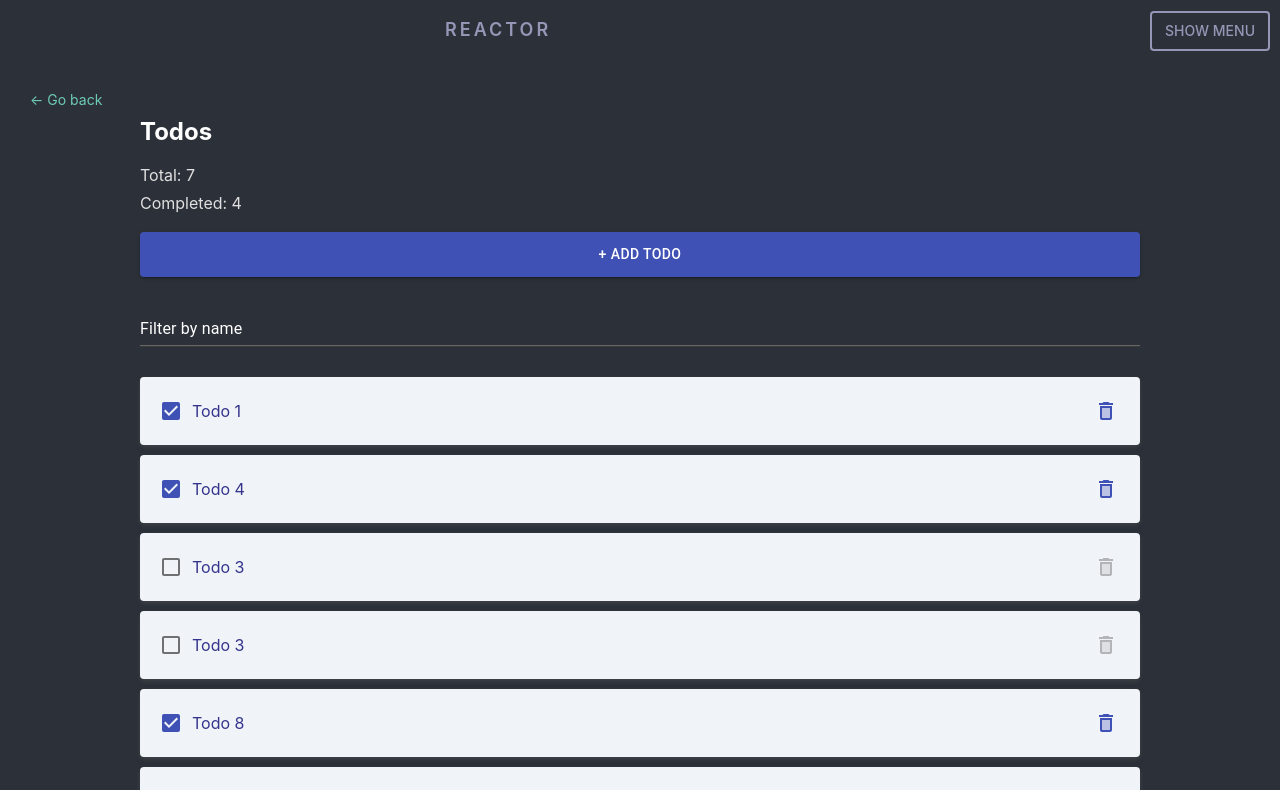
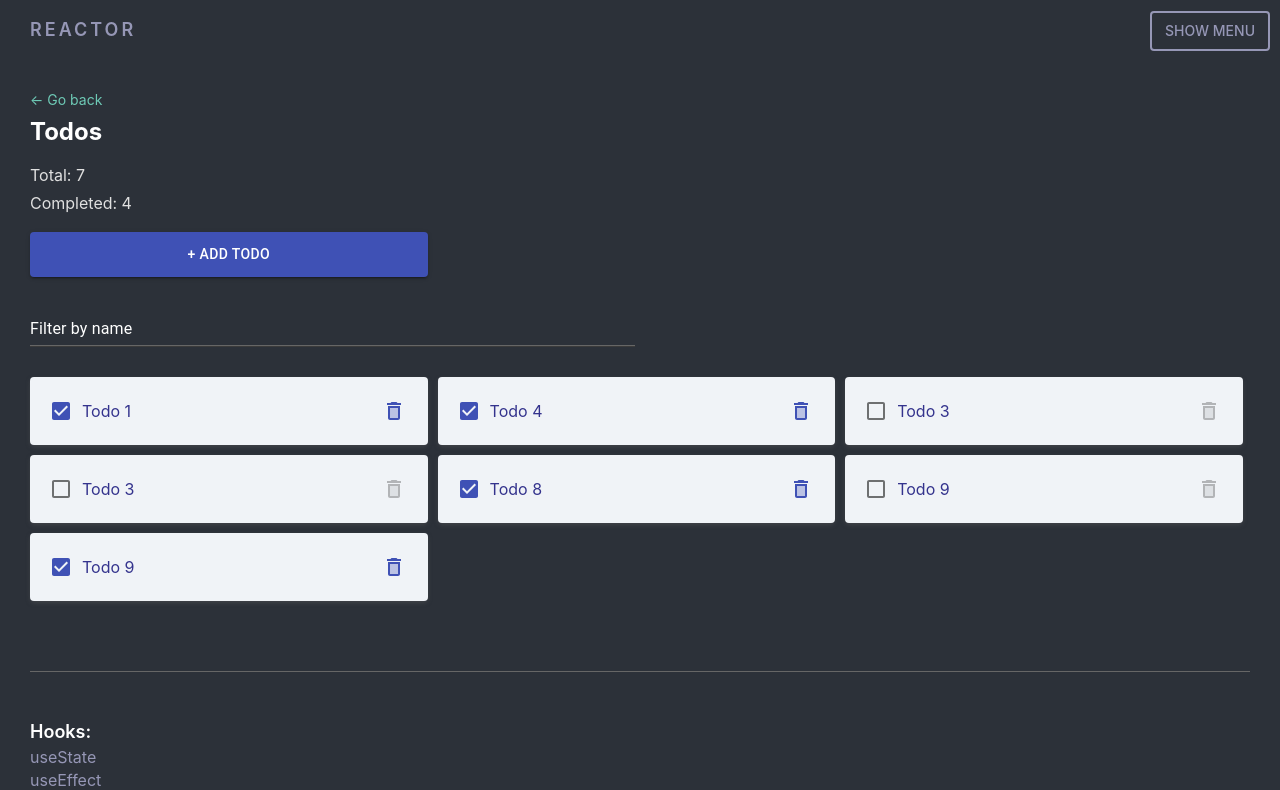
Before and after one commit to itstoreall/reactor, a React (Create React App) app: page /#/applications/todos in a window 1280 px wide. Shown: the top 790 px of the page. Built offline with nearby package versions, Linux system fonts and the light colour scheme; data requests are answered from the project's data file.

Commit message:
adds several styles to the Todos

```diff
--- a/src/components/Header/HeaderStyles.js
+++ b/src/components/Header/HeaderStyles.js
@@ -7,11 +7,19 @@ export default createUseStyles({
     display: 'flex',
     alignItems: 'center',
     margin: '0 auto',
-    maxWidth: 450,
     height: 60,
+
+    [`@media (max-width: 767px)`]: {
+      maxWidth: 450,
+    },
 
     [`@media (min-width: ${refs.tablet}px)`]: {
       paddingLeft: 30,
+    },
+
+    [`@media (min-width: ${refs.desktop}px)`]: {
+      width: '100%',
+      // maxWidth: 1440,
     },
   },
   logoLink: {
--- a/src/components/Modal/Modal.scss
+++ b/src/components/Modal/Modal.scss
@@ -1,5 +1,5 @@
 // Reused Modal
-@import "styles/shared.scss";
+@import 'styles/shared.scss';
 
 .Modal__backdrop {
   position: fixed;
@@ -7,7 +7,7 @@
   left: 0;
   width: 100vw;
   height: 100vh;
-  background-color: rgba(0, 0, 0, 0.5);
+  background-color: rgba(0, 0, 0, 0.7);
   z-index: 1;
 }
 
@@ -18,30 +18,26 @@
   display: flex;
   justify-content: center;
   align-items: center;
-  // min-width: 400px;
-  // min-height: 250px;
-  padding: 45px;
+  padding: 20px;
   background-color: #fff;
-  border-radius: 3px;
+  border-radius: 8px;
   transform: translate(-50%, -50%);
   box-shadow: $modalShadow;
 }
 
-// .ModaOpen__btn {
-//   height: 100px;
-// }
-
 .ModaClose__btn-wrap {
   position: absolute;
-  top: 8px;
-  right: 8px;
+  top: -45px;
+  right: -15px;
 
-  & .MuiIconButton-root {
-    padding: 5px;
+  // & .MuiIconButton-root {
+  // padding: 5px;
+  // background-color: red;
+
+  // & .MuiIconButton-label {
+  //   background-color: green;
+
+  & .MuiSvgIcon-root {
+    fill: red;
   }
-
-  // .ModaClose__btn {
-  //   width: 35px;
-  //   height: 35px;
-  // }
 }
--- a/src/components/Todos/TodoFilter.jsx
+++ b/src/components/Todos/TodoFilter.jsx
@@ -3,15 +3,26 @@ import { useSelector, useDispatch } from 'react-redux';
 import { changeFilter, todosSelectors } from '../../redux/todos';
 import { makeStyles } from '@material-ui/core/styles';
 import { TextField } from '@material-ui/core';
-import './TodoStyles.scss';
+import { refs } from '../refs';
+// import './TodoStyles.scss';
 
 const useStyles = makeStyles(theme => ({
   root: {
-    width: '100%',
+    display: 'block',
+    // width: '100%',
     marginBottom: 30,
 
     '& > *': {
       color: '#fff',
+      width: '100%',
+
+      [`@media (min-width: ${refs.tablet}px)`]: {
+        width: 'calc(50% - 5px)',
+      },
+
+      [`@media (min-width: ${refs.desktop}px)`]: {
+        // width: 'calc(50% - 5px)',
+      },
     },
 
     '& .MuiFormLabel-root.Mui-focused': {
@@ -24,6 +35,10 @@ const useStyles = makeStyles(theme => ({
 
     '& .MuiInput-underline:after': {
       borderBottom: '2px solid white',
+    },
+
+    '& .MuiInput-underline:hover:not(.Mui-disabled):before': {
+      borderBottom: '2px solid #666',
     },
   },
 }));
--- a/src/components/Todos/TodoStyles.scss
+++ b/src/components/Todos/TodoStyles.scss
@@ -12,16 +12,27 @@
 // Button Open Modal
 .MuiButton-root {
   &.ModaOpen__btn {
-    // min-width: 300px;
     width: 100%;
     padding: 10px;
     margin-bottom: 20px;
+
+    @media screen and (min-width: 768px) {
+      width: calc(50% - 5px);
+    }
+
+    @media screen and (min-width: 768px) {
+      width: calc(33% - 5px);
+    }
   }
 }
 
 .TodoEditor {
+  width: calc(100vw - 80px);
   min-width: 200px;
-  // max-width: 500px;
+
+  @media screen and (min-width: 450px) {
+    width: 350px;
+  }
 
   .TodoEditor__textarea-label {
     // TextField
@@ -31,7 +42,7 @@
     }
   }
 
-  // Button (+ Add Todo)
+  // Button (Submit)
   .TodoEditor__btn {
     padding: 10px;
     width: 100%;
@@ -49,19 +60,33 @@
   justify-content: space-between;
   align-items: center;
   padding: 10px;
-  // margin-right: 10px;
   margin-bottom: 10px;
-  // width: 31%;
   width: 100%;
-  // min-width: 300px;
   background-color: $todoBg;
   box-shadow: $todoShadov;
   border-radius: 4px;
 
-  .PrivateSwitchBase-root-1 {
-    padding: 12px;
-    margin-right: 10px;
+  @media screen and (min-width: 768px) {
+    width: calc(50% - 5px);
+
+    @media screen and (max-width: 899px) {
+      &:not(:nth-child(2n)) {
+        margin-right: 10px;
+      }
+    }
   }
+
+  @media screen and (min-width: 900px) {
+    width: calc(33% - 5px);
+    &:not(:nth-child(3n)) {
+      margin-right: 10px;
+    }
+  }
+
+  // .PrivateSwitchBase-root-1 {
+  //   padding: 12px;
+  //   margin-right: 10px;
+  // }
 
   .TodoList__text {
     color: $todoColor;
--- a/src/components/Todos/Todos.jsx
+++ b/src/components/Todos/Todos.jsx
@@ -34,6 +34,7 @@ export default function Todos() {
       >
         + Add Todo
       </Button>
+
       {showModal && (
         <Modal onClose={toggleModal}>
           <span className="ModaClose__btn-wrap">
--- a/src/views/ViewStyles.module.scss
+++ b/src/views/ViewStyles.module.scss
@@ -18,7 +18,6 @@
   // Todos Container
   .container {
     margin: 0 auto;
-    max-width: 1000px;
 
     .Loading {
       font-weight: 200;
```
Also changed, not shown: src/components/Modal/-ModalClass.jsx (deleted, +0 -37 lines), src/views/TodoView.jsx (+5 -2 lines).
